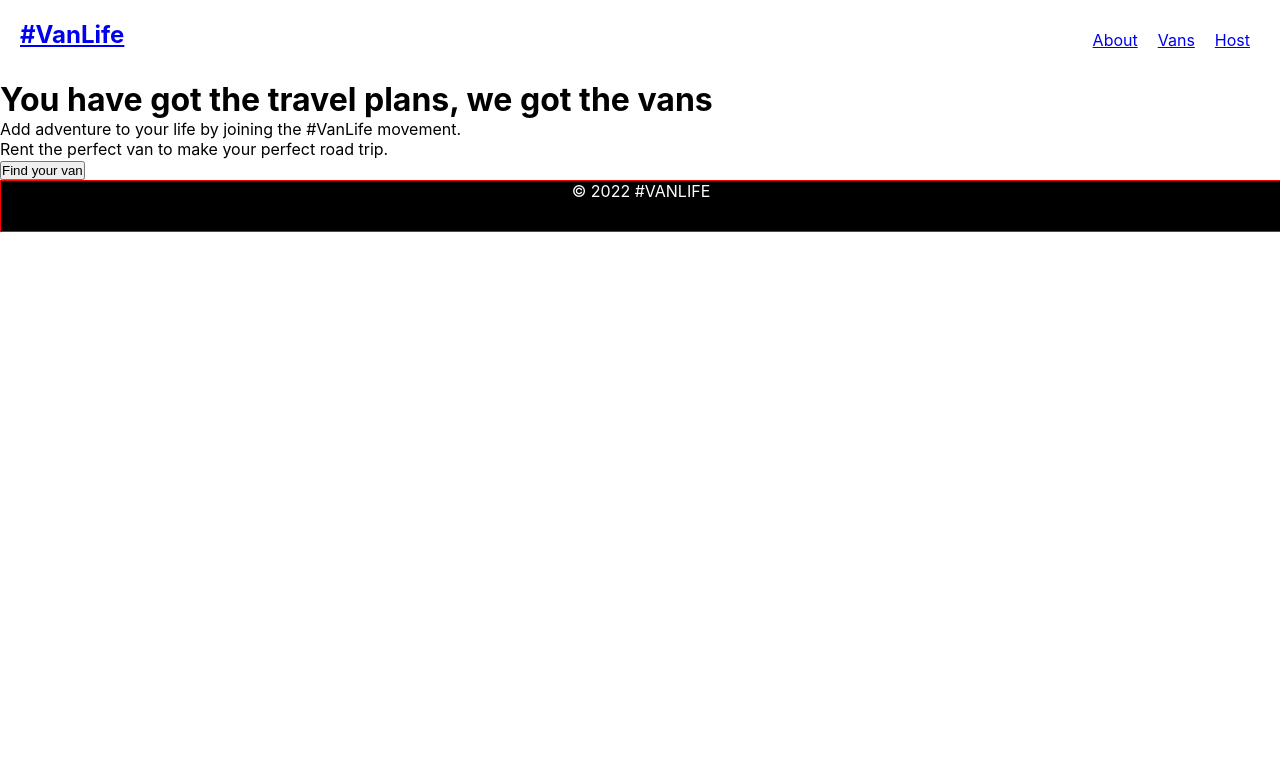
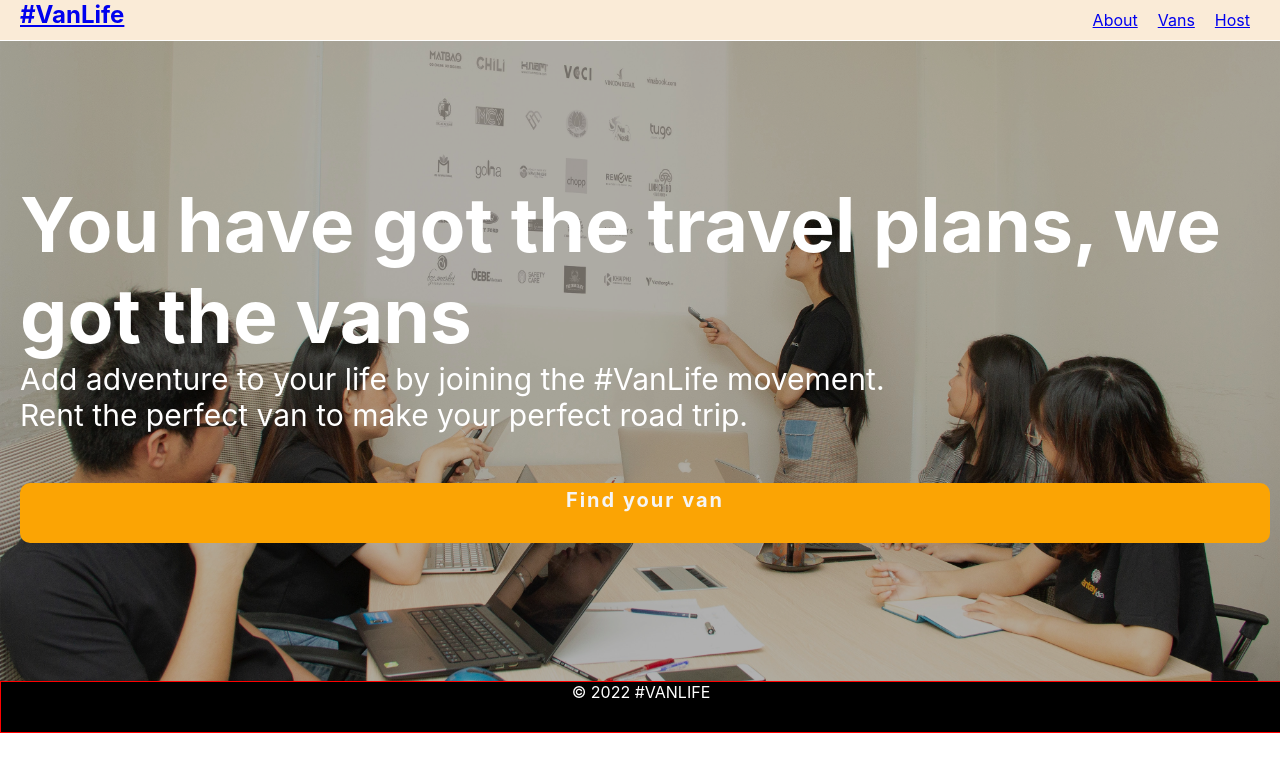
Before and after one commit to OkokoJnr/vanlife, a React (Create React App) app: page / in a window 1280 px wide. Shown: the top 772 px of the page. Built offline with nearby package versions, Linux system fonts and the light colour scheme; what miragejs would draw is missing.

Commit message:
style home page

```diff
--- a/src/App.css
+++ b/src/App.css
@@ -1,51 +1,69 @@
-.App {
-  text-align: center;
+.home-container{
+  width: 100%;
+  margin-top: -19px;
+  justify-content: center;
+  height: 80vh;
+  background-image: url('./assets/images/training.jpg');
+  background-position: center;
+  background-size: cover;
+  background-repeat: no-repeat;
+}
+.home-container .overlay{
+  position: relative;
+  display: flex;
+  flex-direction: column;
+  background-color: rgba(1, 0, 0, 0.3);
+  align-items: center;
+  height: 100%;
+  justify-content: center;
 }
 
-.App-logo {
-  height: 40vmin;
-  pointer-events: none;
+/* NAVIGATION BAR */
+header{
+  background-color: antiquewhite;
+  margin-top: -20px;
 }
-
-@media (prefers-reduced-motion: no-preference) {
-  .App-logo {
-    animation: App-logo-spin infinite 20s linear;
-  }
-}
-
-.App-header {
-  background-color: #282c34;
-  min-height: 100vh;
-  display: flex;
-  flex-direction: column;
-  align-items: center;
-  justify-content: center;
-  font-size: calc(10px + 2vmin);
-  color: white;
-}
-
-.App-link {
-  color: #61dafb;
-}
-
-@keyframes App-logo-spin {
-  from {
-    transform: rotate(0deg);
-  }
-  to {
-    transform: rotate(360deg);
-  }
-}
-
-li{
-  text-decoration: none;
-}
-
 
 .link{
   text-decoration: none;
 }
 
+/*HOME PAGE*/
+
+.home-content{
+  padding: 50px 20px;
+}
+.home-content h1{
+  font-size: 75px;
+  color: #fff;
+}
+.home-content p{
+  font-size: 30px;
+  color: white;
+}
+
+.home-content .find-van-btn{
+  background-color: rgb(251, 164, 4);
+  width: 100%;
+  text-align: center;
+  height: 50px;
+  padding: 5px;
+  border-radius: 10px;
+  margin-top: 50px;
+}
+
+.home-content .find-van-btn .find-van-link:hover, .find-van-btn:hover{
+  cursor:pointer;
+  opacity: 0.7;
+}
+
+.home-content .find-van-btn .find-van-link{
+  color: #f5f5f5;
+  text-decoration: none;
+  font-weight: 700;
+  letter-spacing: 0.1em;
+  font-size: 20px;
+}
 .isActive{
   color: #161616;
   font-weight: bolder;
--- a/src/Components/NavigationBar.js
+++ b/src/Components/NavigationBar.js
@@ -1,5 +1,5 @@
 import React from 'react'
-import { Link, NavLink, Outlet } from 'react-router-dom'
+import { NavLink, Outlet } from 'react-router-dom'
 
 function NavigationBar() {
   return (
--- a/src/Pages/About.js
+++ b/src/Pages/About.js
@@ -1,22 +1,23 @@
 
 import { Link } from "react-router-dom"
+import about from './../assets/images/training.jpg'
+import './about.css'
 function About (){
 
     return (
 
             <div className="about-page-container">
-                <img alt="about van" className="about-hero-image"/>
+                <img src={about} alt="about van" className="about-hero-image"/>
                 <div className="about-page-content">
                     <h2>Don't squeeze in a sedan when you could relax in a van</h2>
                     <p>
                         Our mission is to enliven your road trip with the perfect travel van rental. Our vans are recertified before each trip to ensure your travel plans can go off without a hitch.
                         (Hitch costs extra)
                     </p>
-                    <p>Our team is full of vanlife enthusiasts who know firsthand the magic of touring the world on 4 wheels</p>
+                    <p style={{marginTop:'10px'}}>Our team is full of vanlife enthusiasts who know firsthand the magic of touring the world on 4 wheels</p>
                     <div className="about-page-cta">
-                        <h3>Your destination is waiting.</h3>
-                        <h3>Your van is ready.</h3>
-                        <Link to='/vans' className='link-button'>Explore our vans</Link>
+                        <h3>Your destination is waiting. <br/> Your van is ready.</h3>
+                        <span className="link-button"><Link to='/vans' style={{color:'#fff', textDecoration:'none'}}>Explore our vans</Link></span>
                     </div>
                 </div>
             </div>
--- a/src/Pages/Home.js
+++ b/src/Pages/Home.js
@@ -1,16 +1,20 @@
 import React from 'react'
+import { Link } from 'react-router-dom'
 
 function Home (){
 
     return (
         <>
         <div className='home-container container'>
-            <h1>You have got the travel plans, we got the vans</h1>
-            <p>Add adventure to your life by joining the #VanLife movement. <br/>
-            Rent the perfect van to make your perfect road trip.
-            </p>
-
-            <button>Find your van</button>
+            <div className='overlay'>
+                <div className='home-content'>
+                    <h1>You have got the travel plans, we got the vans</h1>
+                    <p>Add adventure to your life by joining the   #VanLife movement. <br/>
+                    Rent the perfect van to make your perfect road trip.
+                    </p>
+                    <div className='find-van-btn' ><Link className='find-van-link' >Find your van</Link></div>
+                </div>
+            </div>
         </div>
         </>
     )
--- a/src/Pages/HostVansDetail.js
+++ b/src/Pages/HostVansDetail.js
@@ -12,13 +12,14 @@ function HostVansDetail() {
         .then(response => response.json())
         .then(data => setHostVans(data.vans))
     },[])
+
   return (<>
         <section>
                 <Link to={`..`} relative='path' className='back-button'>&larr; Back to all vans</Link>
             {
                 hostVans ? (<div className='host-van-detail-layout-container'>
                     <div className='host-van-detail'>
-                        <img src={hostVans.imgaeUrl} alt={hostVans.name}/>
+                        <img src={hostVans.imageUrl} alt={hostVans.name}/>
                         <div className='host-van-detail-info-text'>
                             <i className={`van-type ${hostVans.type} selected`}>{hostVans.type}</i>
                             <h2>{hostVans.name}</h2>
--- a/src/Pages/VanDetail.js
+++ b/src/Pages/VanDetail.js
@@ -14,13 +14,14 @@ function VanDetail() {
         .then(response => response.json())
         .then (data=>setVan(data.vans))
     }, [])
+    console.log(van)
   return (
     <div className='van-detail-container container'>
 
       {
         van ? (<div className='van-detail'>
           <Link to={`..?${searchTerm}`} relative='path'>&larr; {`Back to ${query} Vans`}</Link>
-            <img src={van.imgaeUrl} alt='v'/>
+            <img src={van.imageUrl} alt={`image of ${van.name} van`}/>
             <i className={`van-type ${van.type} selected`}>{van.type}</i>
             <h2>{van.name}</h2>
             <p><span>${van.price}</span>/day</p>
--- /dev/null
+++ b/src/Pages/about.css
@@ -0,0 +1,37 @@
+.about-page-container{
+    background-color: antiquewhite;
+    margin-top: -20px;
+}
+
+.about-page-container img{
+    width: 100%;
+    height: 400px;
+}
+.about-page-content{
+    padding: 15px;
+}
+.about-page-container h2{
+    font-size: 50px;
+}
+.about-page-content p{
+    font-size: 20px;
+
+}
+
+.about-page-cta{
+    background-color: rgb(229, 168, 12);
+    padding: 30px;
+    border-radius: 5px;
+    margin: 15px auto;
+    font-size: 20px;
+    justify-content: space-between;
+}
+
+.about-page-cta h3{
+    margin-bottom: 15px;
+}
+.about-page-container .about-page-cta .link-button{
+    background-color: black;
+    border-radius: 10px;
+    padding: 10px;
+}
```
Also changed, not shown: src/assets/images/training.jpg (added).
